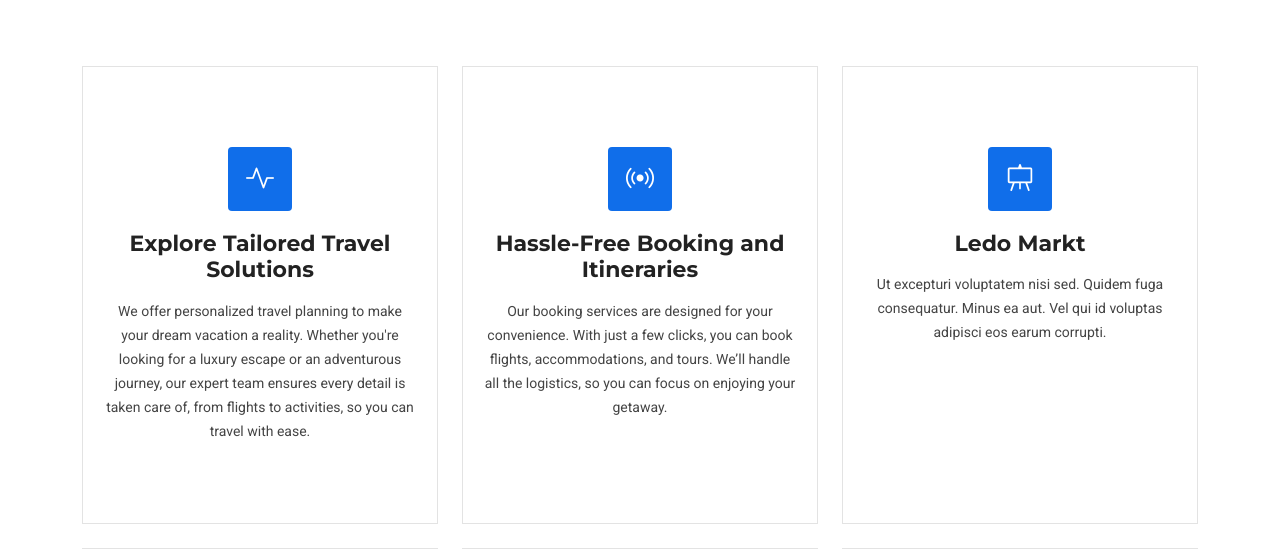
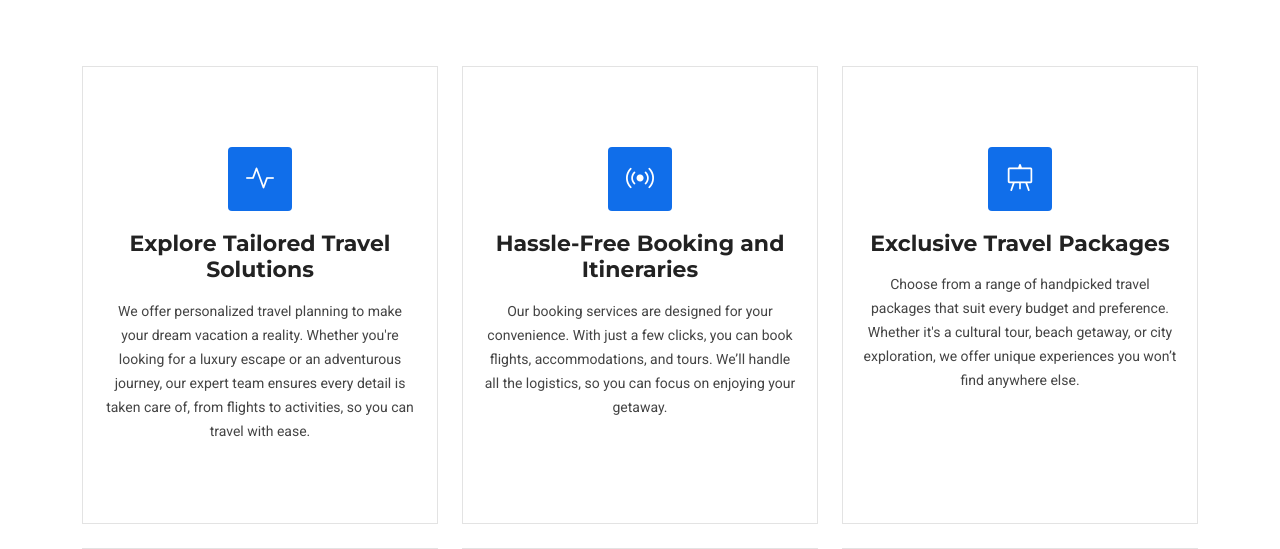
Before and after one commit to Carrington-dev/adventures, a Flask app: page /services in a window 1280 px wide. Shown: the part 262-811 px from the top of the page. Run offline with Flask 3, Linux system fonts and the light colour scheme; some libraries are stand-ins or nearby versions.

Commit message:
Update services.html
Co-Authored-By: Stemgon <165911512+stemgon@users.noreply.github.com>
Co-Authored-By: Carrington Muleya <79579279+carrington-dev@users.noreply.github.com>

```diff
--- a/templates/services.html
+++ b/templates/services.html
@@ -52,9 +52,11 @@
             <i class="bi bi-easel"></i>
           </div>
           <a href="#" class="stretched-link">
-            <h3>Ledo Markt</h3>
+            <h3>Exclusive Travel Packages
+            </h3>
           </a>
-          <p>Ut excepturi voluptatem nisi sed. Quidem fuga consequatur. Minus ea aut. Vel qui id voluptas adipisci eos earum corrupti.</p>
+          <p>Choose from a range of handpicked travel packages that suit every budget and preference. Whether it's a cultural tour, beach getaway, or city exploration, we offer unique experiences you won’t find anywhere else.
+          </p>
         </div>
       </div><!-- End Service Item -->
 
```
